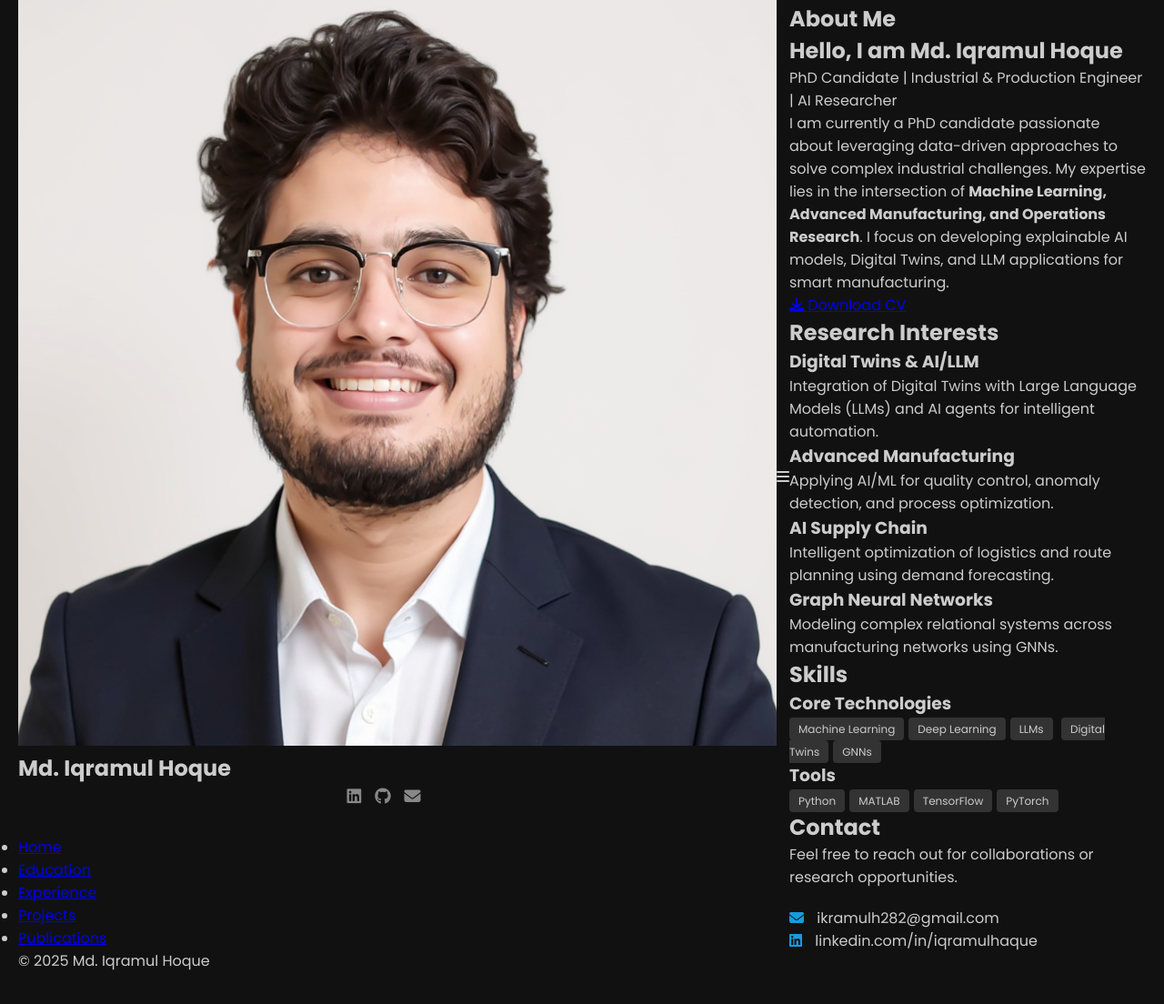
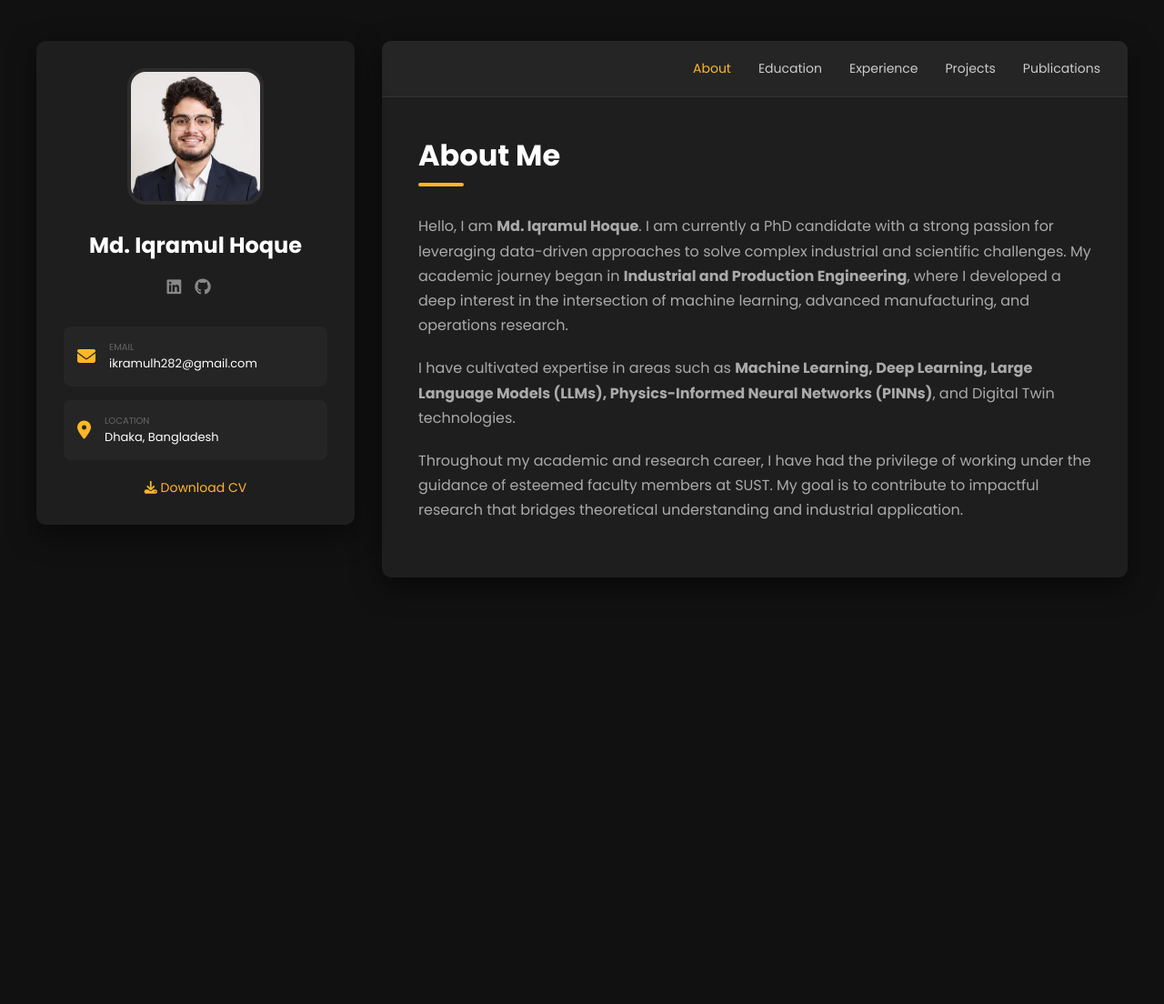
Before and after one commit to ikramulhaque282/ikramulhaque282.github.io, a plain HTML site: page index.html in a window 1280 px wide. Shown: the part 60-1164 px from the top of the page at 91% size. After the commit the page ends 800 px from the top, so only its background shows below. Drawn offline with Linux system fonts and the light colour scheme; some icons are missing.

Commit message:
Update index.html

```diff
--- a/index.html
+++ b/index.html
@@ -3,7 +3,7 @@
 <head>
     <meta charset="UTF-8">
     <meta name="viewport" content="width=device-width, initial-scale=1.0">
-    <title>Home | Md. Iqramul Hoque</title>
+    <title>About | Md. Iqramul Hoque</title>
     <link rel="stylesheet" href="https://cdnjs.cloudflare.com/ajax/libs/font-awesome/6.4.0/css/all.min.css">
     <link rel="stylesheet" href="https://cdn.jsdelivr.net/gh/jpswalsh/academicons@1/css/academicons.min.css">
     <link href="https://fonts.googleapis.com/css2?family=Poppins:wght@300;400;600;700&display=swap" rel="stylesheet">
@@ -11,104 +11,65 @@
 </head>
 <body>
 
-    <aside class="sidebar">
-        <div class="profile-header">
-            <img src="profile.jpg" alt="Md. Iqramul Hoque">
+<div class="main-container">
+
+    <div class="profile-card">
+        <img src="profile.jpg" alt="Profile" class="profile-img">
         <h1>Md. Iqramul Hoque</h1>
+
         <div class="social-links">
             <a href="https://www.linkedin.com/in/iqramulhaque/" target="_blank"><i class="fab fa-linkedin"></i></a>
             <a href="https://github.com/Ikramul-hq" target="_blank"><i class="fab fa-github"></i></a>
-                <a href="mailto:ikramulh282@gmail.com"><i class="fas fa-envelope"></i></a>
             <a href="https://scholar.google.com/citations?user=1WYAO1MAAAAJ&hl=en" target="_blank"><i class="ai ai-google-scholar"></i></a>
-                <a href="https://orcid.org/0009-0000-2087-3800" target="_blank"><i class="ai ai-orcid"></i></a>
+        </div>
+
+        <div class="contact-box">
+            <i class="fas fa-envelope"></i>
+            <div>
+                <span>Email</span>
+                <p>ikramulh282@gmail.com</p>
             </div>
         </div>
-        <nav>
-            <ul>
-                <li><a href="index.html" class="active">Home</a></li>
-                <li><a href="education.html">Education</a></li>
-                <li><a href="experience.html">Experience</a></li>
-                <li><a href="projects.html">Projects</a></li>
-                <li><a href="publications.html">Publications</a></li>
-            </ul>
-        </nav>
-        <div class="footer"><p>&copy; 2025 Md. Iqramul Hoque</p></div>
-    </aside>
 
-    <div class="menu-toggle"><i class="fas fa-bars"></i></div>
+        <div class="contact-box">
+            <i class="fas fa-map-marker-alt"></i>
+            <div>
+                <span>Location</span>
+                <p>Dhaka, Bangladesh</p>
+            </div>
+        </div>
 
-    <main class="main-content">
-        <section class="section">
-            <div class="container">
-                <h2 class="section-title">About Me</h2>
-                <div class="intro">
-                    <h1>Hello, I am <span class="highlight">Md. Iqramul Hoque</span></h1>
-                    <p class="subtitle">PhD Candidate | Industrial & Production Engineer | AI Researcher</p>
-                    <p class="bio">
-                        I am currently a PhD candidate passionate about leveraging data-driven approaches to solve complex industrial challenges. My expertise lies in the intersection of <strong>Machine Learning, Advanced Manufacturing, and Operations Research</strong>. I focus on developing explainable AI models, Digital Twins, and LLM applications for smart manufacturing.
-                    </p>
-                    <a href="https://drive.google.com/file/d/12zVNjNTFQ3t3ytYSszb_WoagbssUxynB/view?usp=sharing" target="_blank" class="btn-cv">
+        <a href="https://drive.google.com/file/d/12zVNjNTFQ3t3ytYSszb_WoagbssUxynB/view" target="_blank" style="display:block; margin-top:20px; color:#ffb727; text-decoration:none; font-size:14px;">
             <i class="fas fa-download"></i> Download CV
         </a>
     </div>
-            </div>
-        </section>
 
-        <section class="section">
-            <div class="container">
-                <h2 class="section-title">Research Interests</h2>
-                <div class="project-grid">
-                    <div class="project-card">
-                        <h3>Digital Twins & AI/LLM</h3>
-                        <p>Integration of Digital Twins with Large Language Models (LLMs) and AI agents for intelligent automation.</p>
-                    </div>
-                    <div class="project-card">
-                        <h3>Advanced Manufacturing</h3>
-                        <p>Applying AI/ML for quality control, anomaly detection, and process optimization.</p>
-                    </div>
-                    <div class="project-card">
-                        <h3>AI Supply Chain</h3>
-                        <p>Intelligent optimization of logistics and route planning using demand forecasting.</p>
-                    </div>
-                    <div class="project-card">
-                        <h3>Graph Neural Networks</h3>
-                        <p>Modeling complex relational systems across manufacturing networks using GNNs.</p>
+    <div class="content-card">
+        <nav class="top-nav">
+            <a href="index.html" class="active">About</a>
+            <a href="education.html">Education</a>
+            <a href="experience.html">Experience</a>
+            <a href="projects.html">Projects</a>
+            <a href="publications.html">Publications</a>
+        </nav>
+
+        <div class="content-body">
+            <h2 class="page-title">About Me</h2>
+            <div class="text-content">
+                <p>
+                    Hello, I am <strong>Md. Iqramul Hoque</strong>. I am currently a PhD candidate with a strong passion for leveraging data-driven approaches to solve complex industrial and scientific challenges. My academic journey began in <strong>Industrial and Production Engineering</strong>, where I developed a deep interest in the intersection of machine learning, advanced manufacturing, and operations research.
+                </p>
+                <p>
+                    I have cultivated expertise in areas such as <strong>Machine Learning, Deep Learning, Large Language Models (LLMs), Physics-Informed Neural Networks (PINNs)</strong>, and Digital Twin technologies.
+                </p>
+                <p>
+                    Throughout my academic and research career, I have had the privilege of working under the guidance of esteemed faculty members at SUST. My goal is to contribute to impactful research that bridges theoretical understanding and industrial application.
+                </p>
             </div>
         </div>
     </div>
-        </section>
 
-        <section class="section">
-            <div class="container">
-                <h2 class="section-title">Skills</h2>
-                <div class="skill-category">
-                    <h3>Core Technologies</h3>
-                    <div class="tags">
-                        <span>Machine Learning</span><span>Deep Learning</span><span>LLMs</span>
-                        <span>Digital Twins</span><span>GNNs</span>
 </div>
-                </div>
-                <div class="skill-category">
-                    <h3>Tools</h3>
-                    <div class="tags">
-                        <span>Python</span><span>MATLAB</span><span>TensorFlow</span><span>PyTorch</span>
-                    </div>
-                </div>
-            </div>
-        </section>
 
-        <section class="section">
-            <div class="container">
-                <h2 class="section-title">Contact</h2>
-                <p>Feel free to reach out for collaborations or research opportunities.</p>
-                <div class="contact-info" style="margin-top: 20px;">
-                    <p><i class="fas fa-envelope" style="color:#149ddd; margin-right:10px;"></i> ikramulh282@gmail.com</p>
-                    <p><i class="fab fa-linkedin" style="color:#149ddd; margin-right:10px;"></i> linkedin.com/in/iqramulhaque</p>
-                </div>
-            </div>
-        </section>
-    </main>
-
-    <script src="script.js"></script>
 </body>
 </html>
```
Lines whose indentation alone changed are shown as unchanged.
